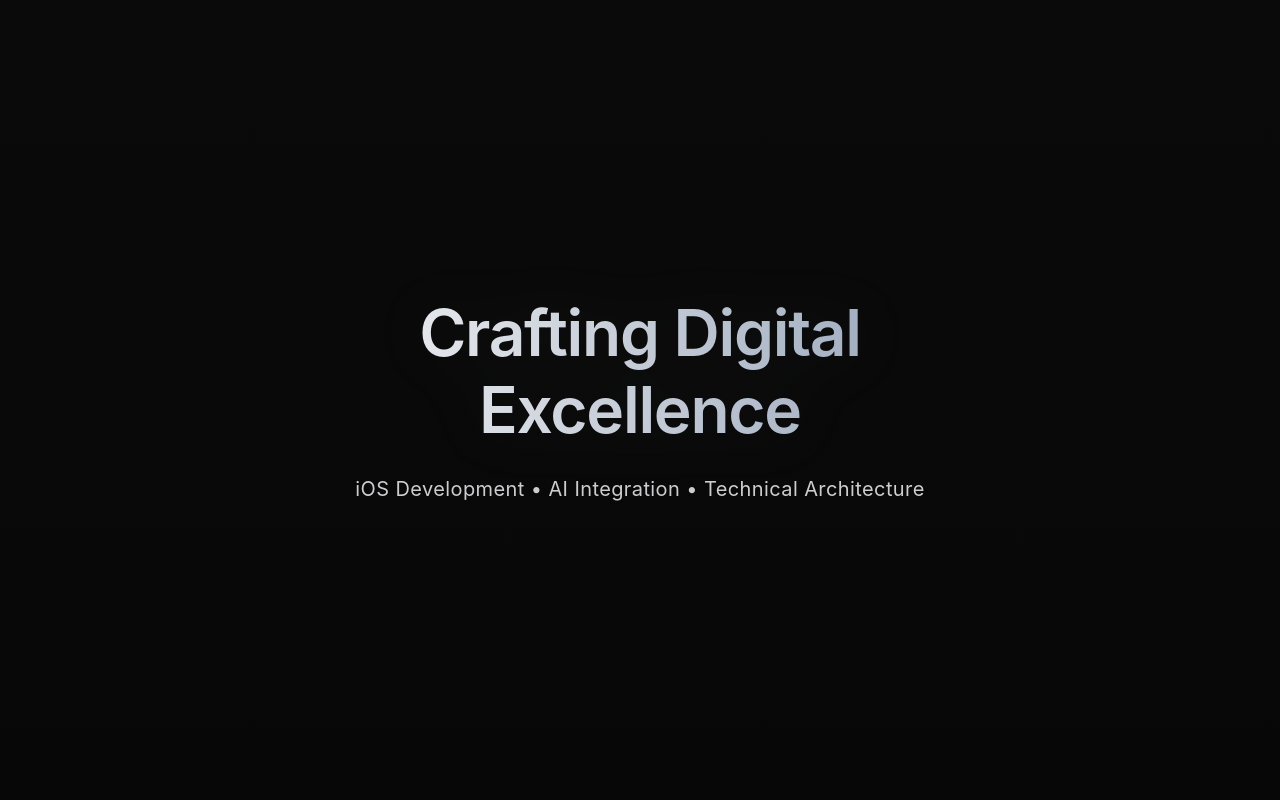
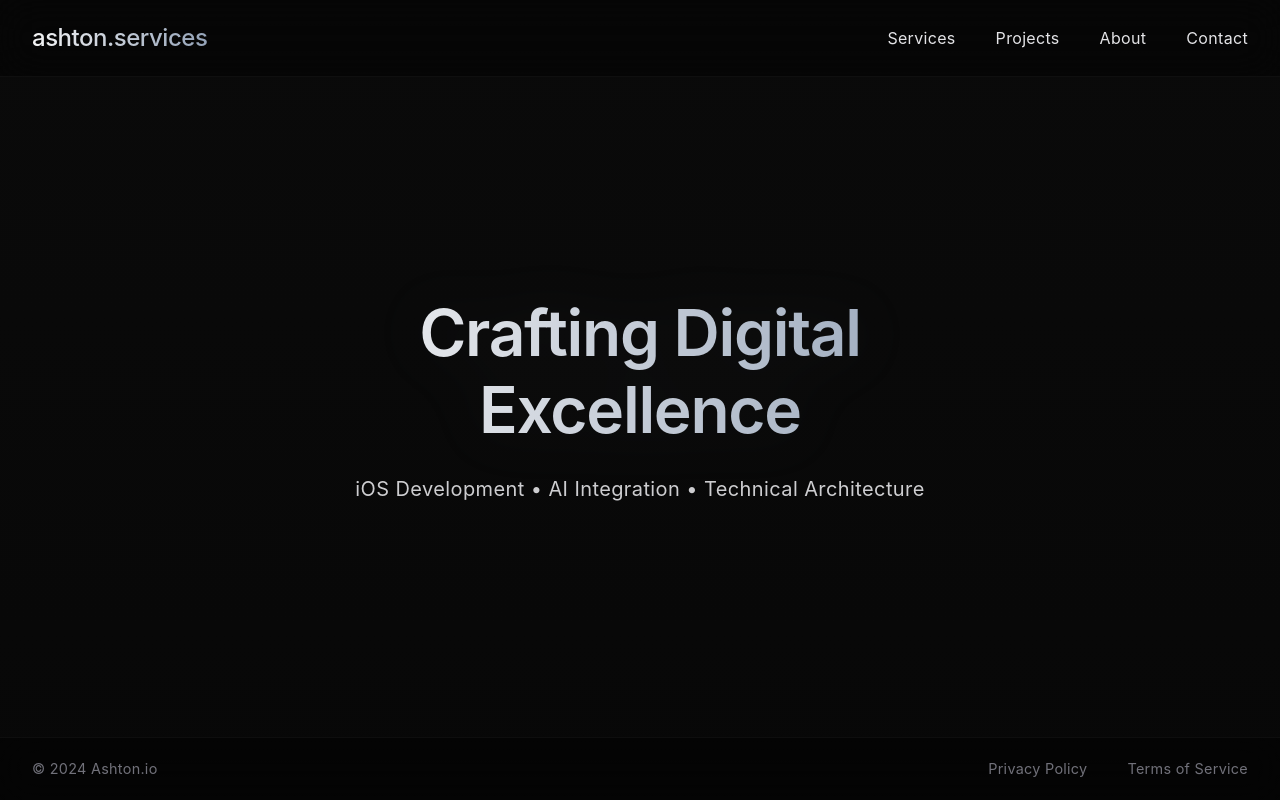
Before and after one commit to xCotion/portfolio--OLD, a React (Vite) app: page / in a window 1280 px wide. Shown: the top 800 px of the page. Built offline with nearby package versions, Linux system fonts and the light colour scheme.

Commit message:
added header and footer

```diff
--- a/src/App.css
+++ b/src/App.css
@@ -1,4 +1,6 @@
 .app-container {
+  padding-top: 80px;
+  padding-bottom: 80px;
   min-height: 100vh;
   color: var(--text-primary);
   overflow-x: hidden;
@@ -325,3 +327,109 @@
 .brand-logo[alt="KPS Jewellery"] + .brand-name {
   transform: translateY(-10px);
 }
+
+.glass-header {
+  position: fixed;
+  top: 0;
+  left: 0;
+  right: 0;
+  z-index: 1000;
+  background: rgba(0, 0, 0, 0.4);
+  backdrop-filter: blur(20px);
+  border-bottom: 1px solid var(--glass-medium);
+  padding: 1.25rem 2rem;
+}
+
+.header-nav {
+  max-width: 1400px;
+  margin: 0 auto;
+  display: flex;
+  justify-content: space-between;
+  align-items: center;
+}
+
+.logo {
+  font-size: 1.5rem;
+  font-weight: 500;
+  color: var(--text-primary);
+  letter-spacing: -0.02em;
+  background: linear-gradient(
+    to right,
+    var(--text-primary),
+    var(--accent-light)
+  );
+  -webkit-background-clip: text;
+  -webkit-text-fill-color: transparent;
+  transition: all 0.3s ease;
+}
+
+.nav-links {
+  display: flex;
+  gap: 2.5rem;
+}
+
+.nav-links a {
+  color: var(--text-secondary);
+  text-decoration: none;
+  font-weight: 400;
+  font-size: 1rem;
+  letter-spacing: 0.02em;
+  transition: all 0.3s ease;
+}
+
+.glass-footer {
+  position: fixed;
+  bottom: 0;
+  left: 0;
+  right: 0;
+  background: rgba(0, 0, 0, 0.4);
+  backdrop-filter: blur(20px);
+  border-top: 1px solid var(--glass-medium);
+  padding: 1.25rem 2rem;
+}
+
+.footer-content {
+  max-width: 1400px;
+  margin: 0 auto;
+  display: flex;
+  justify-content: space-between;
+  align-items: center;
+}
+
+.footer-section {
+  display: flex;
+  gap: 2.5rem;
+}
+
+.footer-section a {
+  color: var(--text-subtle);
+  text-decoration: none;
+  font-size: 0.9rem;
+  letter-spacing: 0.02em;
+  transition: all 0.3s ease;
+}
+
+.footer-text {
+  color: var(--text-subtle);
+  font-size: 0.9rem;
+  letter-spacing: 0.02em;
+}
+
+@media (max-width: 768px) {
+  .glass-header,
+  .glass-footer {
+    padding: 1rem;
+  }
+
+  .nav-links {
+    gap: 1.5rem;
+  }
+
+  .nav-links a {
+    font-size: 0.9rem;
+  }
+
+  .logo {
+    font-size: 1.25rem;
+  }
+}
--- a/src/App.tsx
+++ b/src/App.tsx
@@ -1,4 +1,6 @@
 import React from 'react';
+import { Header } from './components/Layout/Header';
+import { Footer } from './components/Layout/Footer';
 import { Hero } from './components/Hero/Hero';
 import { Skills } from './components/Skills/Skills';
 import { Brands } from './components/Brands/Brands';
@@ -8,6 +10,8 @@ import './App.css';
 
 function App() {
   return (
+    <>
+      <Header />
       <div className="app-container">
         <Hero />
         <Skills />
@@ -15,6 +19,8 @@ function App() {
         <Achievements />
         <Contact />
       </div>
+      <Footer />
+    </>
   );
 }
 
--- /dev/null
+++ b/src/components/Layout/Footer.tsx
@@ -0,0 +1,43 @@
+import React from 'react';
+import { motion } from 'framer-motion';
+
+export const Footer = () => {
+  return (
+    <motion.footer
+      initial={{ opacity: 0, y: 20 }}
+      animate={{ opacity: 1, y: 0 }}
+      className="glass-footer"
+    >
+      <div className="footer-content">
+        <div className="footer-section">
+          <motion.p
+            className="footer-text"
+            whileHover={{ color: 'var(--accent-light)' }}
+          >
+            © 2024 Ashton.io
+          </motion.p>
+        </div>
+        <div className="footer-section">
+          <motion.a
+            href="/privacy"
+            whileHover={{
+              color: 'var(--accent-light)',
+              textShadow: '0 0 8px var(--accent-glow)'
+            }}
+          >
+            Privacy Policy
+          </motion.a>
+          <motion.a
+            href="/terms"
+            whileHover={{
+              color: 'var(--accent-light)',
+              textShadow: '0 0 8px var(--accent-glow)'
+            }}
+          >
+            Terms of Service
+          </motion.a>
+        </div>
+      </div>
+    </motion.footer>
+  );
+};
--- /dev/null
+++ b/src/components/Layout/Header.tsx
@@ -0,0 +1,42 @@
+import React from 'react';
+import { motion } from 'framer-motion';
+
+export const Header = () => {
+  return (
+    <motion.header
+      initial={{ opacity: 0, y: -20 }}
+      animate={{ opacity: 1, y: 0 }}
+      className="glass-header"
+    >
+      <nav className="header-nav">
+        <motion.div
+          className="logo"
+          whileHover={{
+            scale: 1.05,
+            textShadow: '0 0 15px var(--accent-glow)'
+          }}
+        >
+          ashton.services
+        </motion.div>
+        <div className="nav-links">
+          {['Services', 'Projects', 'About', 'Contact'].map((item, index) => (
+            <motion.a
+              key={item}
+              href={`/${item.toLowerCase()}`}
+              whileHover={{
+                scale: 1.05,
+                color: 'var(--accent-light)',
+                textShadow: '0 0 8px var(--accent-glow)'
+              }}
+              initial={{ opacity: 0, y: -20 }}
+              animate={{ opacity: 1, y: 0 }}
+              transition={{ delay: index * 0.1 }}
+            >
+              {item}
+            </motion.a>
+          ))}
+        </div>
+      </nav>
+    </motion.header>
+  );
+};
```
Lines whose indentation alone changed are shown as unchanged.
